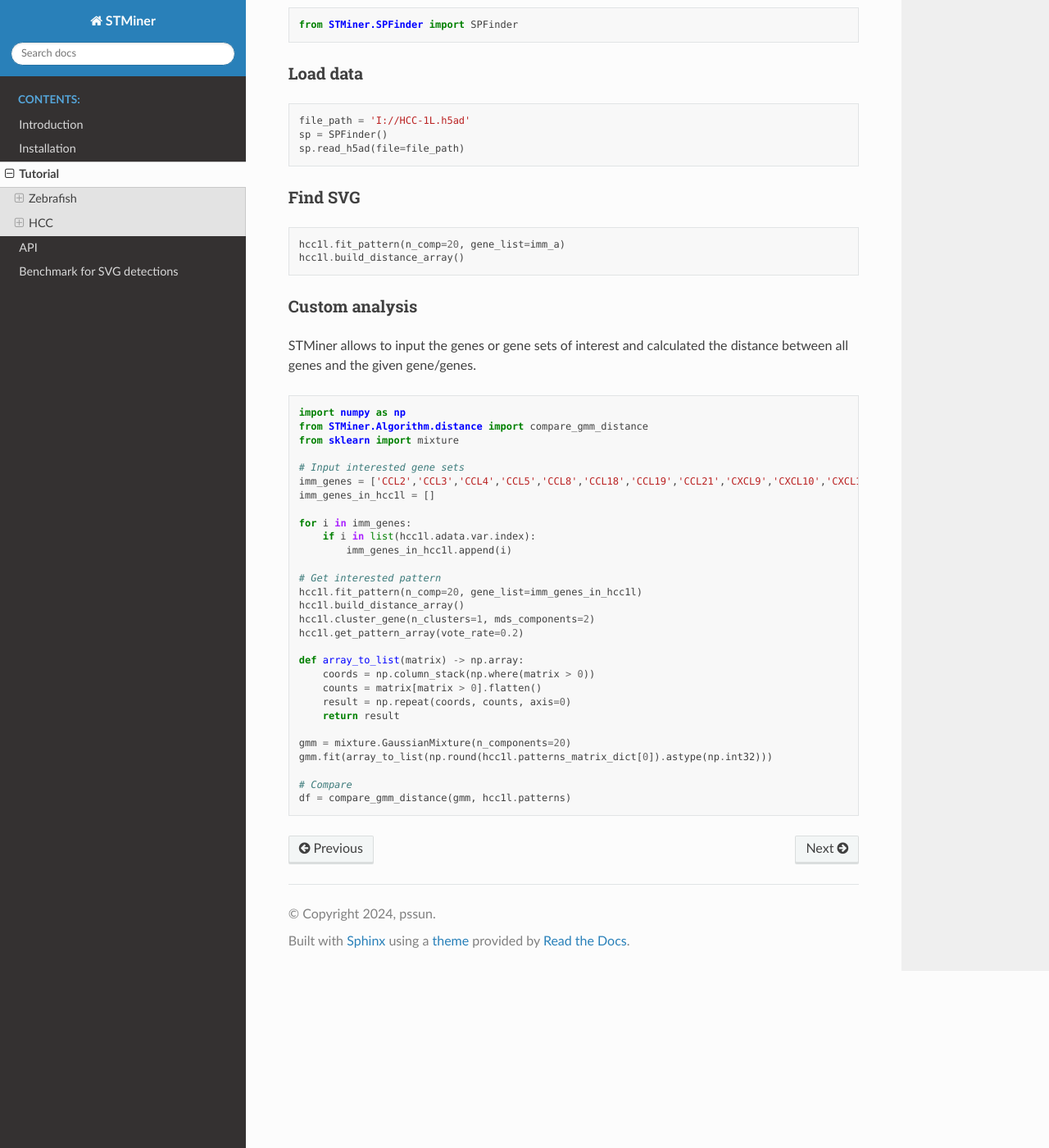
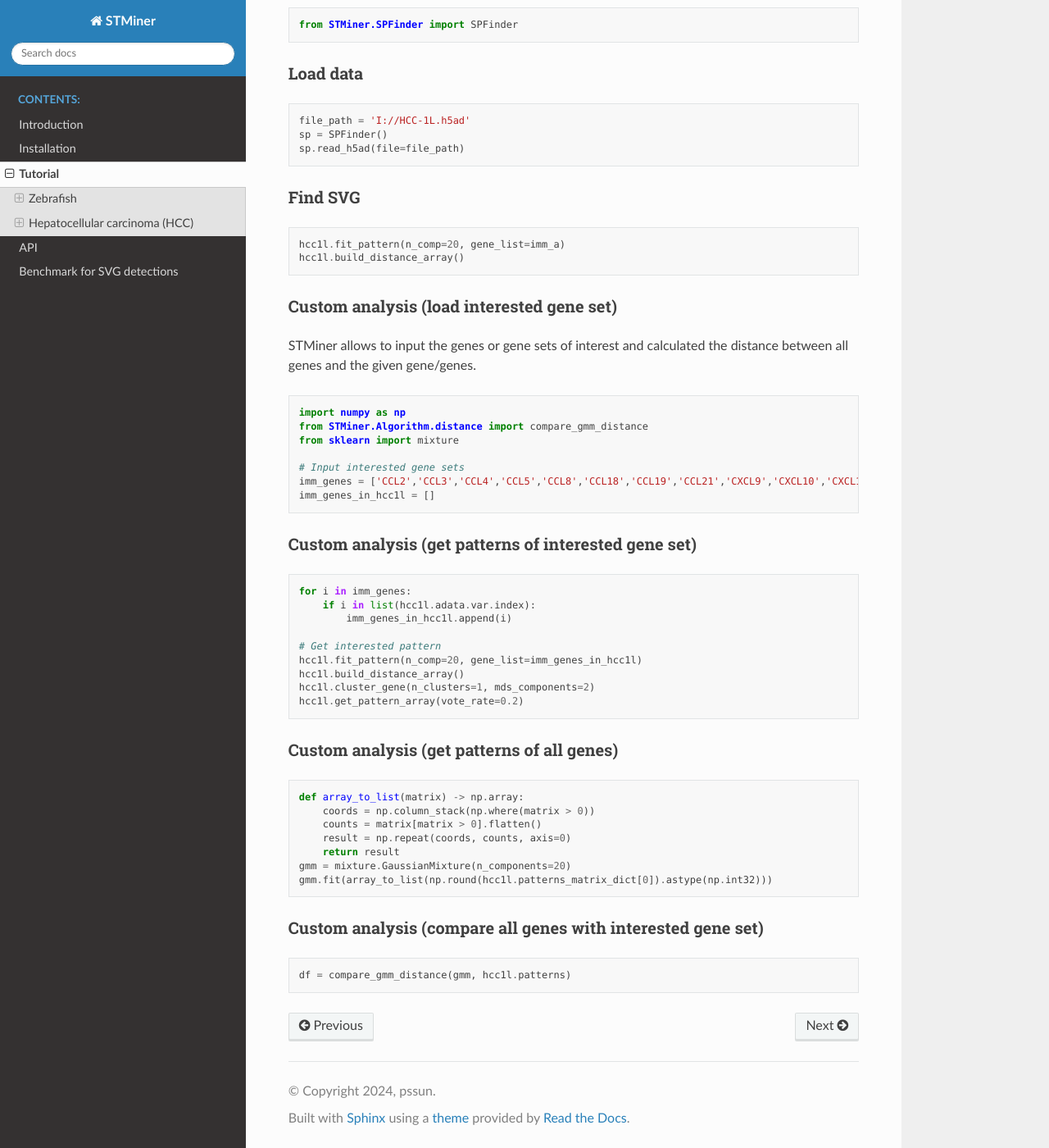
Before and after one commit to PSSUN/STMinerDoc, a Sphinx documentation site: the page built from source/Tutorial/Tutorial.md, in a window 1280 px wide and 1400 px high, scrolled down 3964 px. Shown: the whole window at 82% size. Built offline with Sphinx 7.4.7 and the Read the Docs theme 3.1.0, drawn with Linux system fonts in a browser that asks for light colours; some of the changed text lies outside the part shown.

Commit message:
Update Tutorial.md

````diff
--- a/source/Tutorial/Tutorial.md
+++ b/source/Tutorial/Tutorial.md
@@ -154,7 +154,7 @@ hcc2l.plot.plot_gene('BRAFhuman',
 
 ---
 
-## HCC
+## Hepatocellular carcinoma (HCC)
 
 The HCC ST data can be download [here](http://lifeome.net/supp/livercancer-st/data.htm)
 
@@ -178,7 +178,7 @@ hcc1l.fit_pattern(n_comp=20, gene_list=imm_a)
 hcc1l.build_distance_array()
 ```
 
-### Custom analysis
+### Custom analysis (load interested gene set)
 STMiner allows to input the genes or gene sets of interest and calculated the distance between all genes and the given gene/genes.
 
 ```python
@@ -189,7 +189,10 @@ from sklearn import mixture
 # Input interested gene sets
 imm_genes = ['CCL2','CCL3','CCL4','CCL5','CCL8','CCL18','CCL19','CCL21','CXCL9','CXCL10','CXCL11','CXCL13']
 imm_genes_in_hcc1l = []
+```
 
+### Custom analysis (get patterns of interested gene set)
+```python
 for i in imm_genes:
     if i in list(hcc1l.adata.var.index):
         imm_genes_in_hcc1l.append(i)
@@ -199,16 +202,20 @@ hcc1l.fit_pattern(n_comp=20, gene_list=imm_genes_in_hcc1l)
 hcc1l.build_distance_array()
 hcc1l.cluster_gene(n_clusters=1, mds_components=2)
 hcc1l.get_pattern_array(vote_rate=0.2)
+```
 
+### Custom analysis (get patterns of all genes)
+```python
 def array_to_list(matrix) -> np.array:
     coords = np.column_stack(np.where(matrix > 0))
     counts = matrix[matrix > 0].flatten()
     result = np.repeat(coords, counts, axis=0)
     return result
-
 gmm = mixture.GaussianMixture(n_components=20)
 gmm.fit(array_to_list(np.round(hcc1l.patterns_matrix_dict[0]).astype(np.int32)))
+```
 
-# Compare
+### Custom analysis (compare all genes with interested gene set)
+```python
 df = compare_gmm_distance(gmm, hcc1l.patterns)
 ```
````
